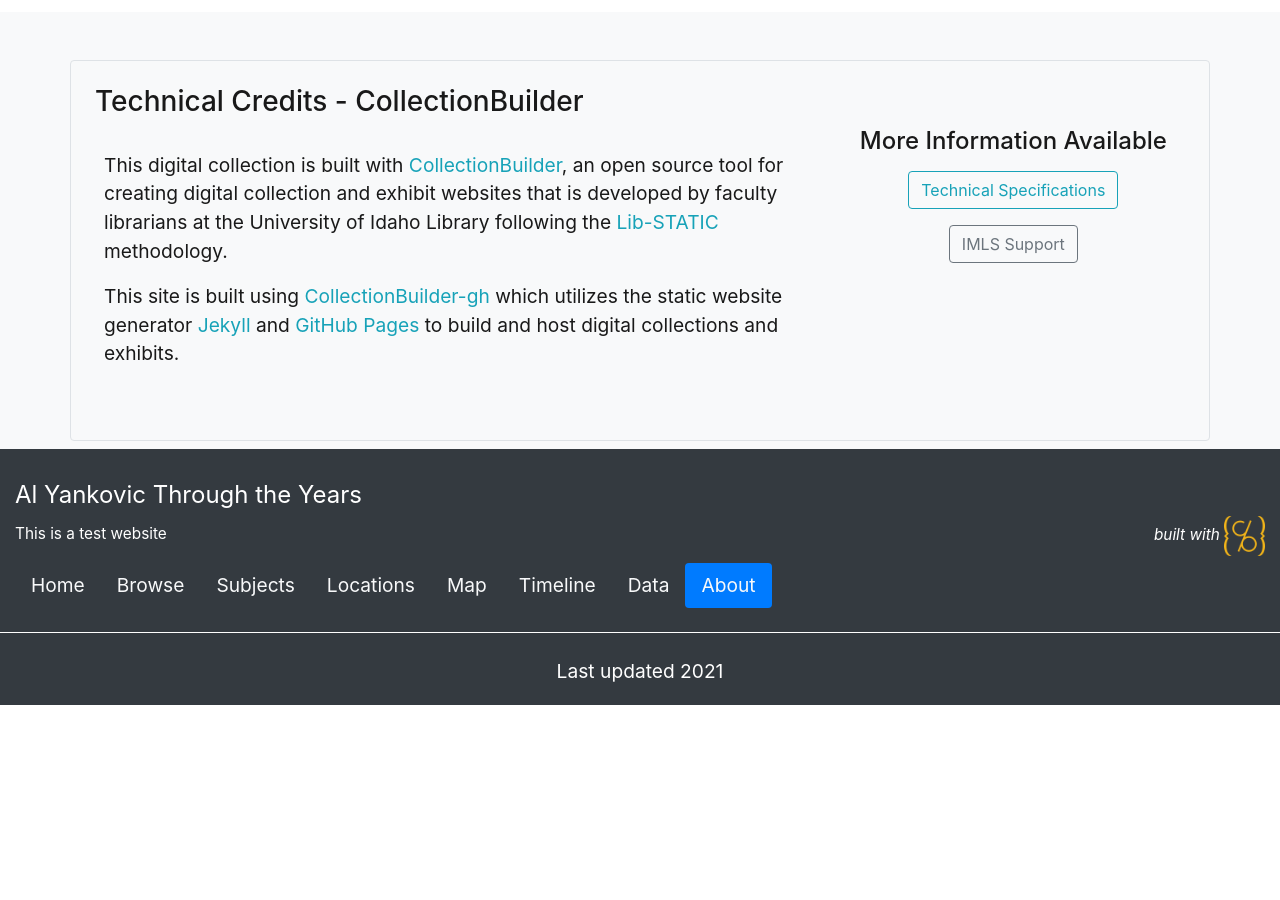
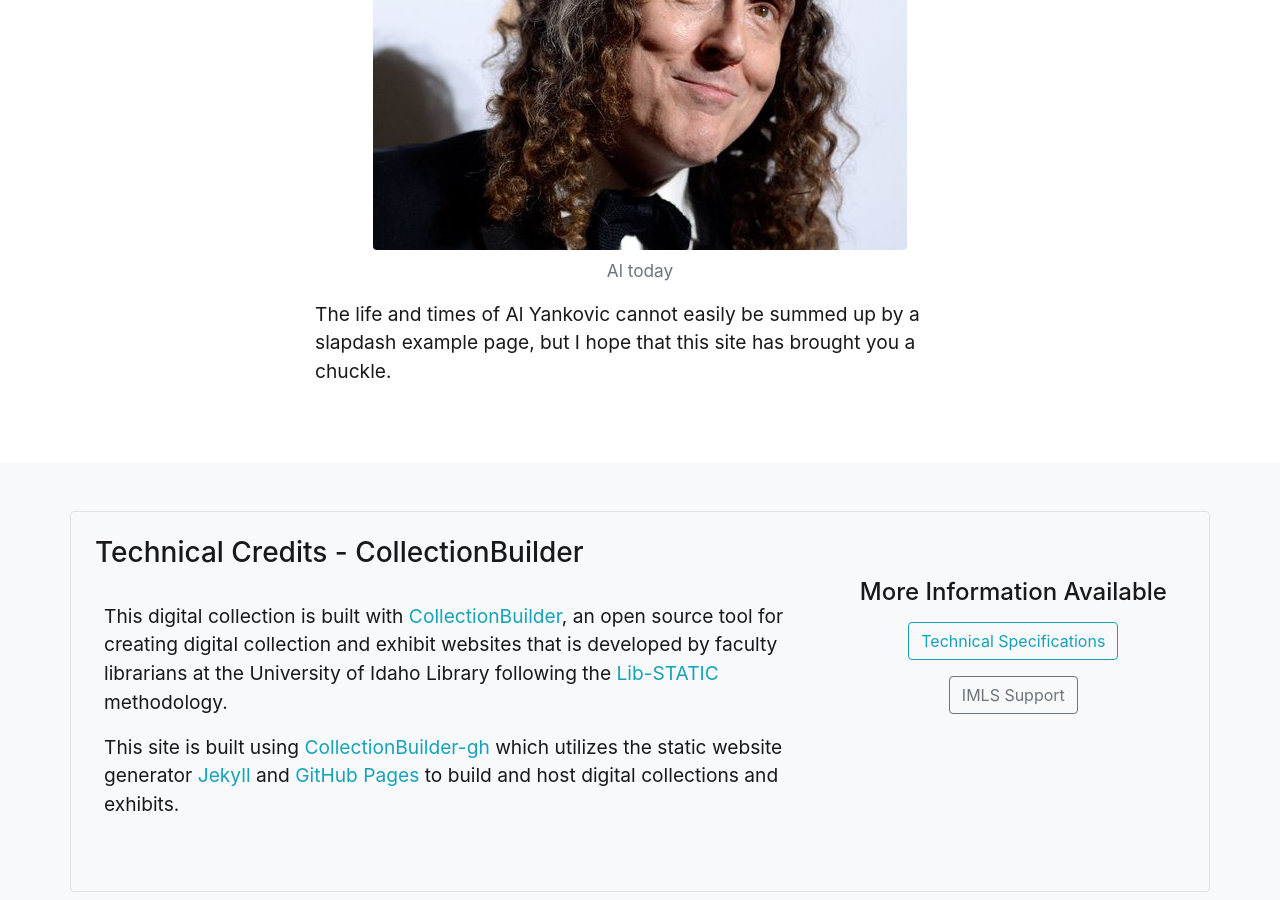
Before and after one commit to lrmarchant/alyankovicthroughtheyears, a Jekyll site: the page built from pages/about.md, in a window 1280 px wide and 900 px high, scrolled down 345 px. Built offline with Jekyll 4.4.1, drawn with Linux system fonts in a browser that asks for light colours; before the commit the page ends 1050 px from its top, so only the background shows below that.

Commit message:
picture update

```diff
--- a/pages/about.md
+++ b/pages/about.md
@@ -8,6 +8,8 @@
 # Look in _includes/feature for options to easily add features to the page
 ---
 
+{% include feature/item-figure.html objectid="al003" width="75" %}
+
 The life and times of Al Yankovic cannot easily be summed up by a slapdash example page, but I hope that this site has brought you a chuckle.
 
 {% include feature/item-video-embed.html link="https://www.youtube.com/watch?v=lOfZLb33uCg" %}
```
